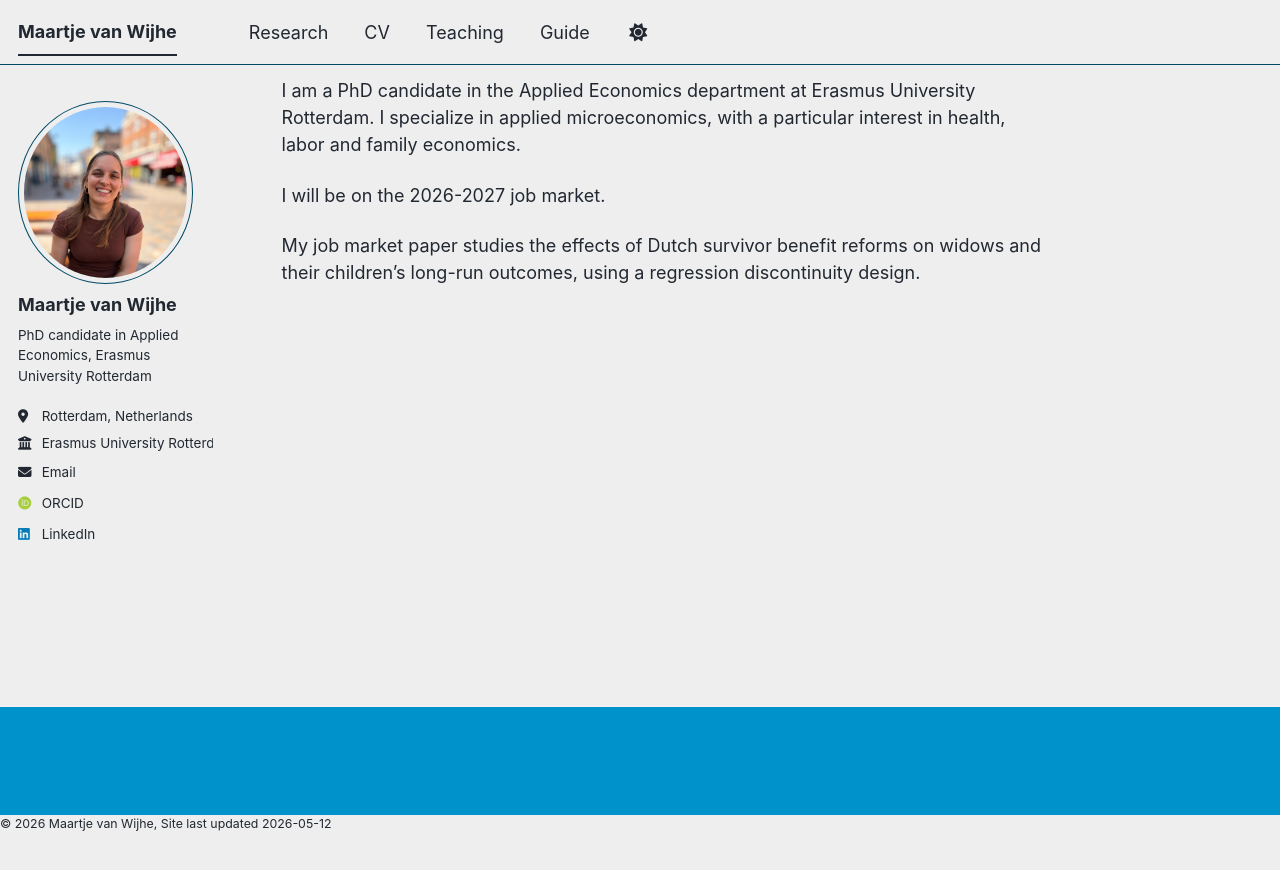
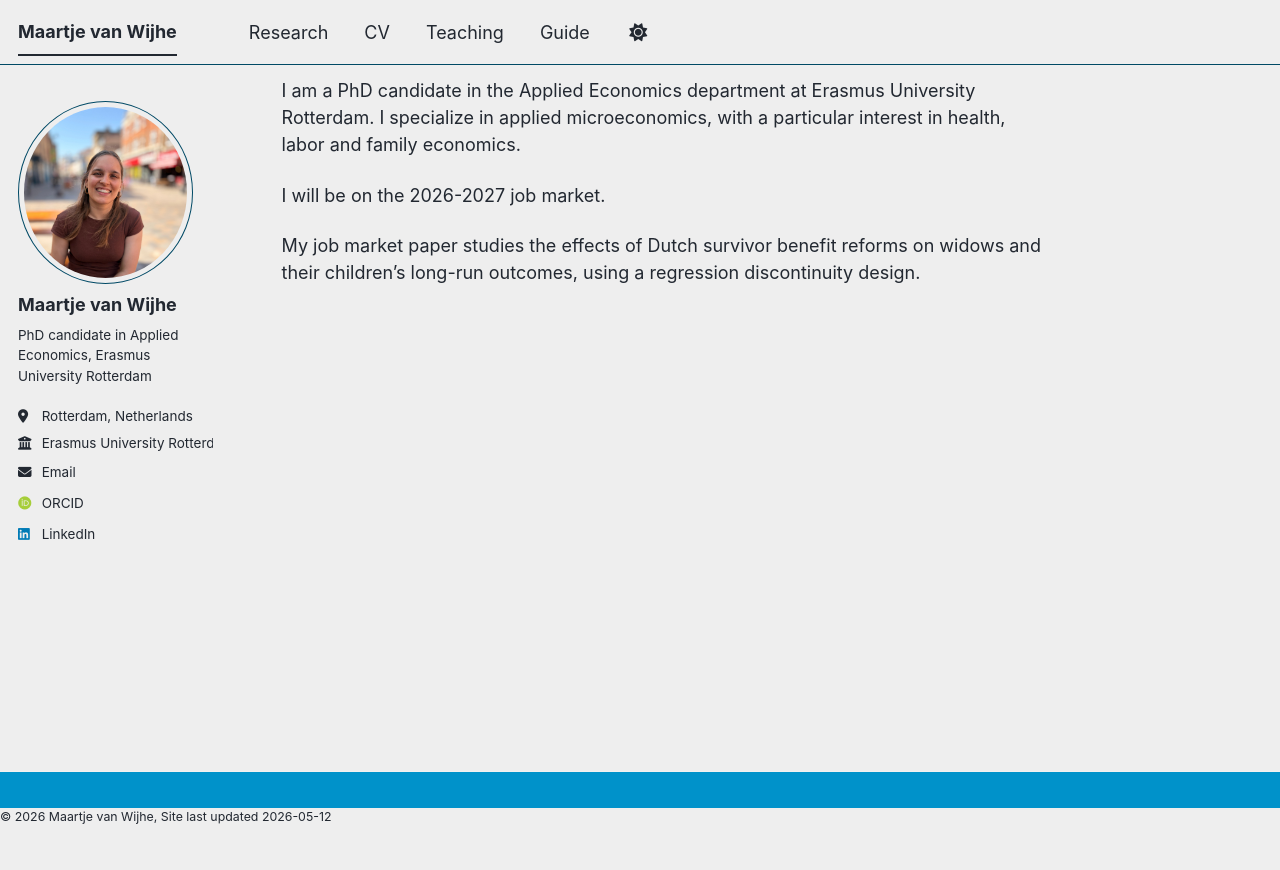
Before and after one commit to Maartjevw23/mywebsite, a Jekyll site: the page built from _pages/about.md, in a window 1280 px wide and 900 px high, scrolled down 66 px. Shown: the top 870 px of the window. Built offline with Jekyll 4.4.1, drawn with Linux system fonts in a browser that asks for light colours; some web fonts are replaced; a script bundle is joined from its source files by our own code; library files that are not in the unit come from our copies; before the commit the page ends 900 px from its top, so only the background shows below that.

Commit message:
Update _footer.scss

```diff
--- a/_sass/layout/_footer.scss
+++ b/_sass/layout/_footer.scss
@@ -1,46 +1,36 @@
-/* Zorg dat de HTML en Body de volledige hoogte gebruiken */
-html, body {
-  height: 100%;
-  margin: 0;
+/* ==========================================================================
+   FOOTER (COMPACT & HERSTELD)
+   ========================================================================== */
+
+/* Drukt de footer veilig naar beneden zonder de sidebar/foto te breken */
+#main {
+  min-height: calc(100vh - 200px);
 }
 
-/* De hoofdcontainer van de site (vaak #main of .initial-content) moet flex worden */
-body {
-  display: flex;
-  flex-direction: column;
-}
-
-/* Dit zorgt dat de content de ruimte opvult en de footer omlaag duwt */
-#main, .initial-content {
-  flex: 1 0 auto;
-}
-
-/* ==========================================================================
-   FOOTER AANGEPAST
-   ========================================================================== */
 .page__footer {
-  flex-shrink: 0; /* Voorkomt dat de footer in elkaar krupt */
+  clear: both; /* Zorgt dat de footer netjes onder de sidebar blijft */
   background-color: var(--global-footer-bg-color);
   color: var(--global-text-color-light);
-
   width: 100%;
   height: auto;
-  margin-top: auto; /* Duwt de footer automatisch naar de absolute bodem */
-  padding: 2em 0;   /* Geeft de footer een nette, vaste hoogte door interne padding */
+
+  /* Compactere hoogtes */
+  margin-top: 2em;
+  padding: 0.5em 0;  /* Minder witruimte boven en onder */
+
+  border-top: 1px solid var(--global-dark-border-color);
 
   -webkit-animation: intro 0.3s both;
           animation: intro 0.3s both;
   -webkit-animation-delay: 0.45s;
           animation-delay: 0.45s;
-  border-top: 1px solid var(--global-dark-border-color);
 
   footer {
-    @include clearfix;
     margin-left: auto;
     margin-right: auto;
-    margin-top: 1em;
+    margin-top: 0.5em;      /* Minder witruimte binnenin */
     max-width: 100%;
-    padding: 0 1em 1em;
+    padding: 0 1em 0.5em;   /* Compactere padding */
 
     @include breakpoint($x-large) {
       max-width: $x-large;
```
